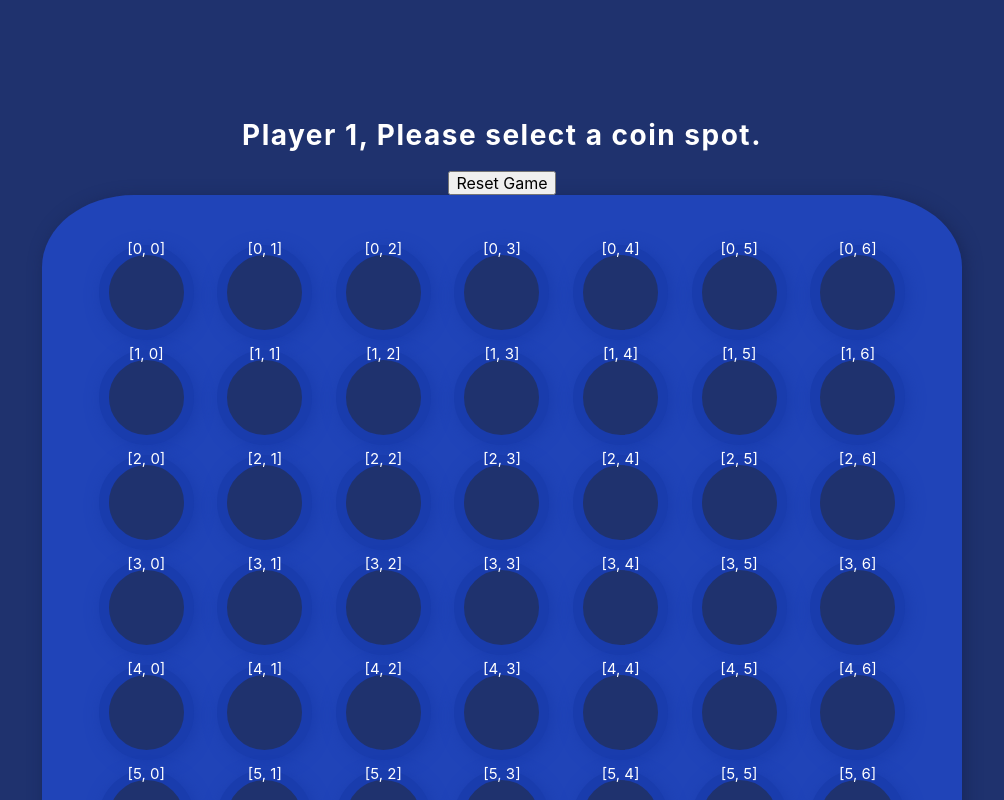
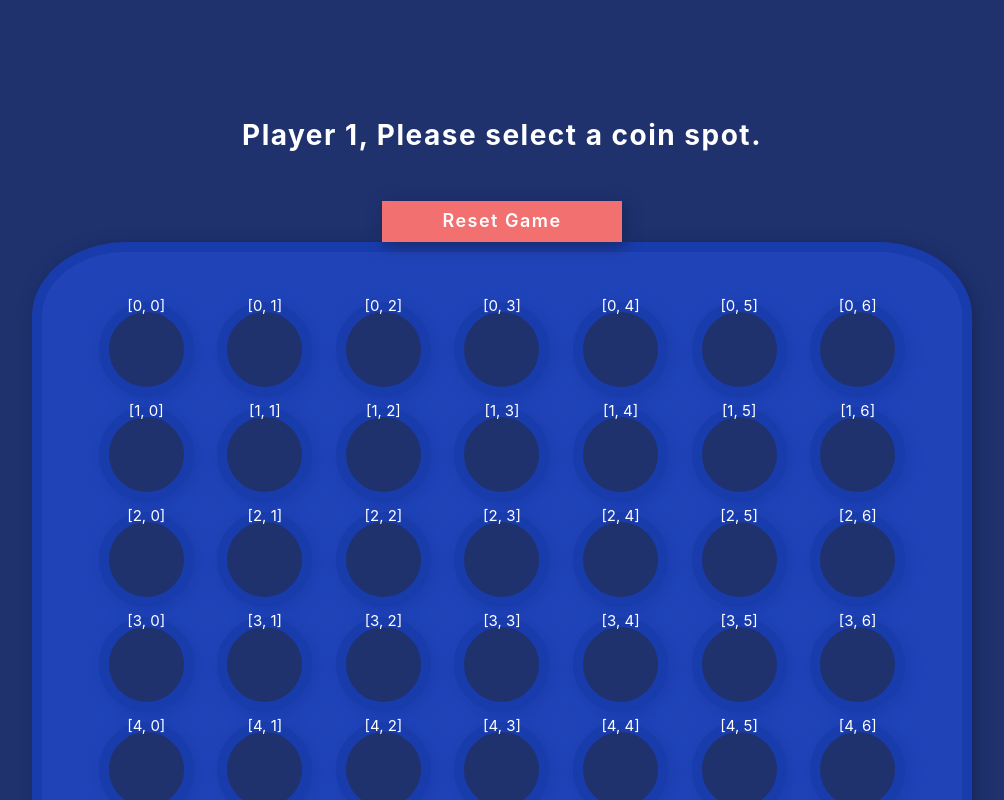
Before and after one commit to serpient/connect-4, a React (Create React App) app: page / in a window 1280 px wide. Shown: the top 800 px of the page, without its empty margins (138-1142 px from the left). Built offline with nearby package versions, Linux system fonts and the light colour scheme.

Commit message:
fix board and coin styling

```diff
--- a/src/App.scss
+++ b/src/App.scss
@@ -19,3 +19,16 @@
   letter-spacing: 1.5px;
   margin-bottom: 20px;
 }
+
+.reset-btn {
+  // width: 150px;
+  border: none;
+  box-shadow: $box-shadow-blue-dark;
+  background-color: $theme-red;
+  padding: 10px 60px;
+  color: white;
+  margin-top: 30px;
+  font-size: 18px;
+  letter-spacing: 1.5px;
+  font-weight: 600;
+}
--- a/src/_shared.scss
+++ b/src/_shared.scss
@@ -63,9 +63,9 @@ COINS
 @mixin coin-border($color) {
   position: relative;
   background-image: $color;
-  width: 75px;
-  height: 75px;
+  width: 76px;
+  height: 76px;
   z-index: 1;
   border-radius: 50%;
-  margin-top: -75px;
+  margin-top: -76px;
 }
--- a/src/components/Board.scss
+++ b/src/components/Board.scss
@@ -9,6 +9,7 @@
   border-radius: 10% 10% 0% 0%;
   padding: 10px;
   // box-sizing: border-box;
+  border: 10px solid $blue--hover;
 }
 .board-spaces {
   display: grid;
```
